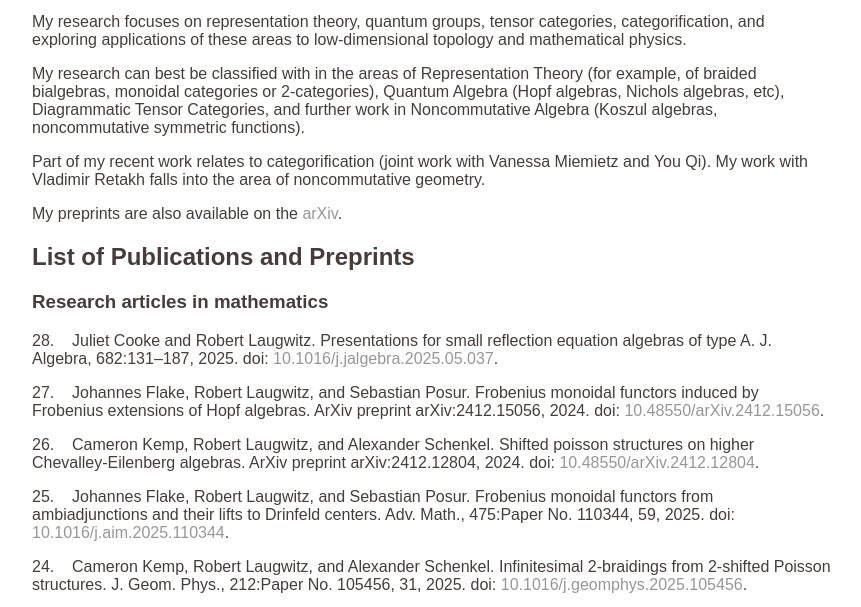
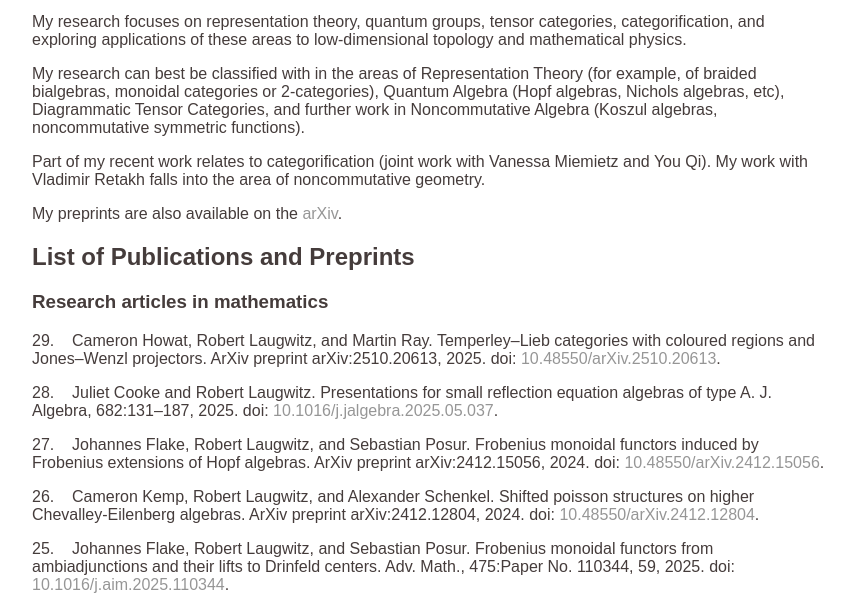
Before and after one commit to Robert-Laugwitz/Robert-Laugwitz.github.io, a plain HTML site: page research.html in a window 1280 px wide. Shown: the part 158-765 px from the top of the page, without its empty margins (212-1073 px from the left). Drawn offline with Linux system fonts and the light colour scheme.

Commit message:
HLR preprint added

```diff
--- a/research.html
+++ b/research.html
@@ -109,6 +109,12 @@ Part of my recent work relates to categorification (joint work with Vanessa Miem
 
 
 <div class='thebibliography'>
+    <p class='bibitem'><span class='biblabel'>
+29. <span class='bibsp'>   </span></span>Cameron               Howat,               Robert               Laugwitz,
+    and Martin Ray. Temperley–Lieb categories with coloured regions and
+    Jones–Wenzl projectors.  <span class='cmti-10x-x-109'>ArXiv preprint arXiv:2510.20613</span>, 2025.  doi:
+    <a href='https://doi.org/10.48550/arXiv.2510.20613'>10.48550/arXiv.2510.20613</a>.
+    </p>
     <p class='bibitem'><span class='biblabel'>
 28. <span class='bibsp'>   </span></span>Juliet Cooke and Robert Laugwitz. Presentations for small reflection
     equation  algebras  of  type  A.   <span class='cmti-10x-x-109'>J.  Algebra</span>,  682:131–187,  2025.   doi:
@@ -358,7 +364,7 @@ Part of my recent work relates to categorification (joint work with Vanessa Miem
   <li><i>Riccardo Mattarei</i> (Summer 2021), "Construction of quantum groups", afterwards: PhD student, Cornell University, Mathematics</li>
 </ul>
 
-<td ><i>Last modified on October 7, 2025.</i></td>
+<td ><i>Last modified on October 24, 2025.</i></td>
 </tr>
 </table>
 
```
